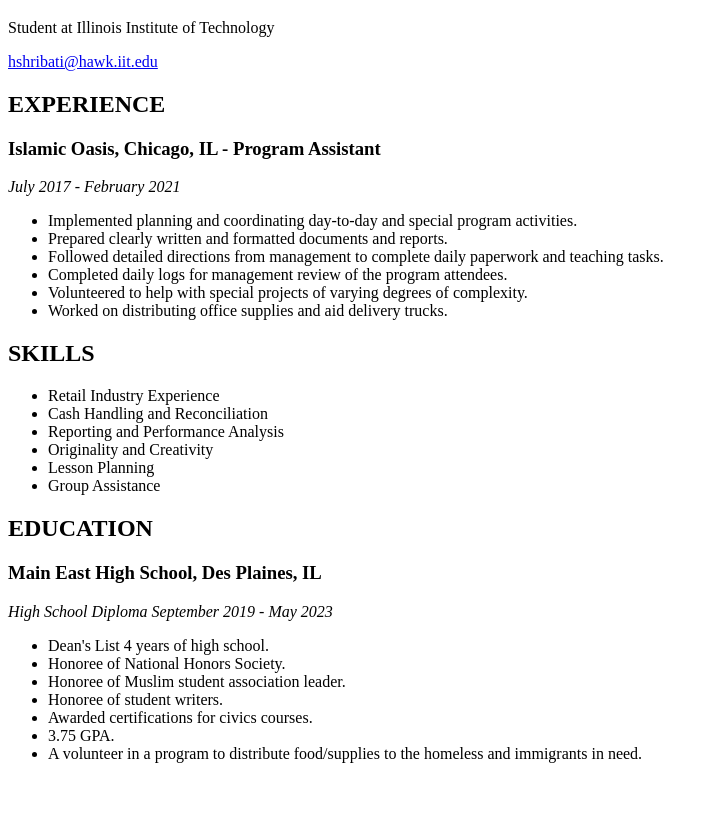
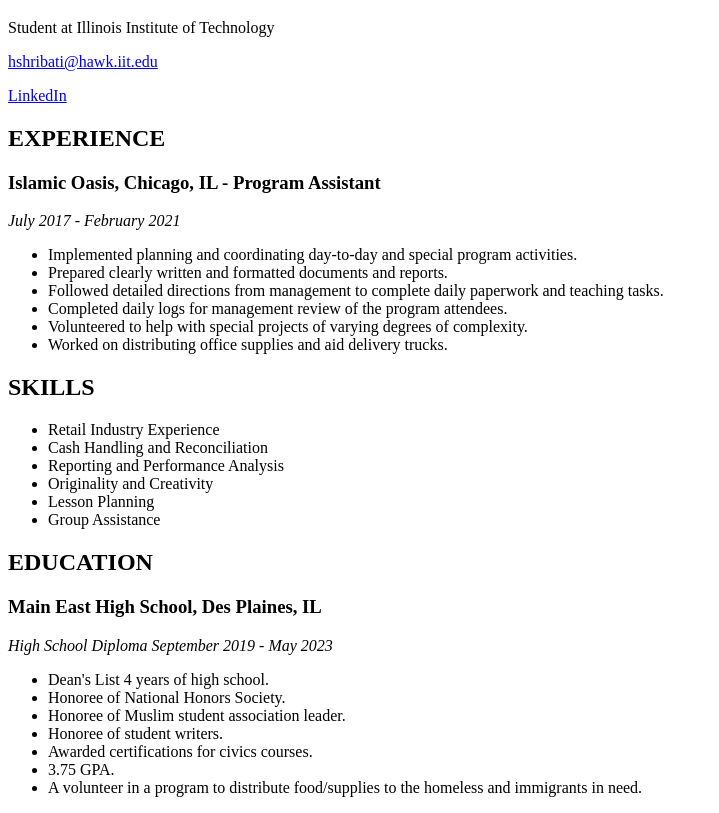
Before and after one commit to hshribati/project-1, a plain HTML site: page resume.html in a window 1280 px wide. Shown: the part 61-874 px from the top of the page, without its empty margins (0-719 px from the left). Before the commit the page ends 840 px from the top, so only its background shows below. Drawn offline with Linux system fonts and the light colour scheme.

Commit message:
Update resume.html

```diff
--- a/resume.html
+++ b/resume.html
@@ -10,7 +10,7 @@
     <h1>Hossam Shribati</h1>
     <p>Student at Illinois Institute of Technology</p>
     <p> <a href="mailto:hshribati@hawk.iit.edu">hshribati@hawk.iit.edu</a></p>
-
+<a href="https://www.linkedin.com/in/hossam-shribati-a4336b290/" target="_blank">LinkedIn</a>
     <h2>EXPERIENCE</h2>
 
     <h3>Islamic Oasis, Chicago, IL - Program Assistant</h3>
```
